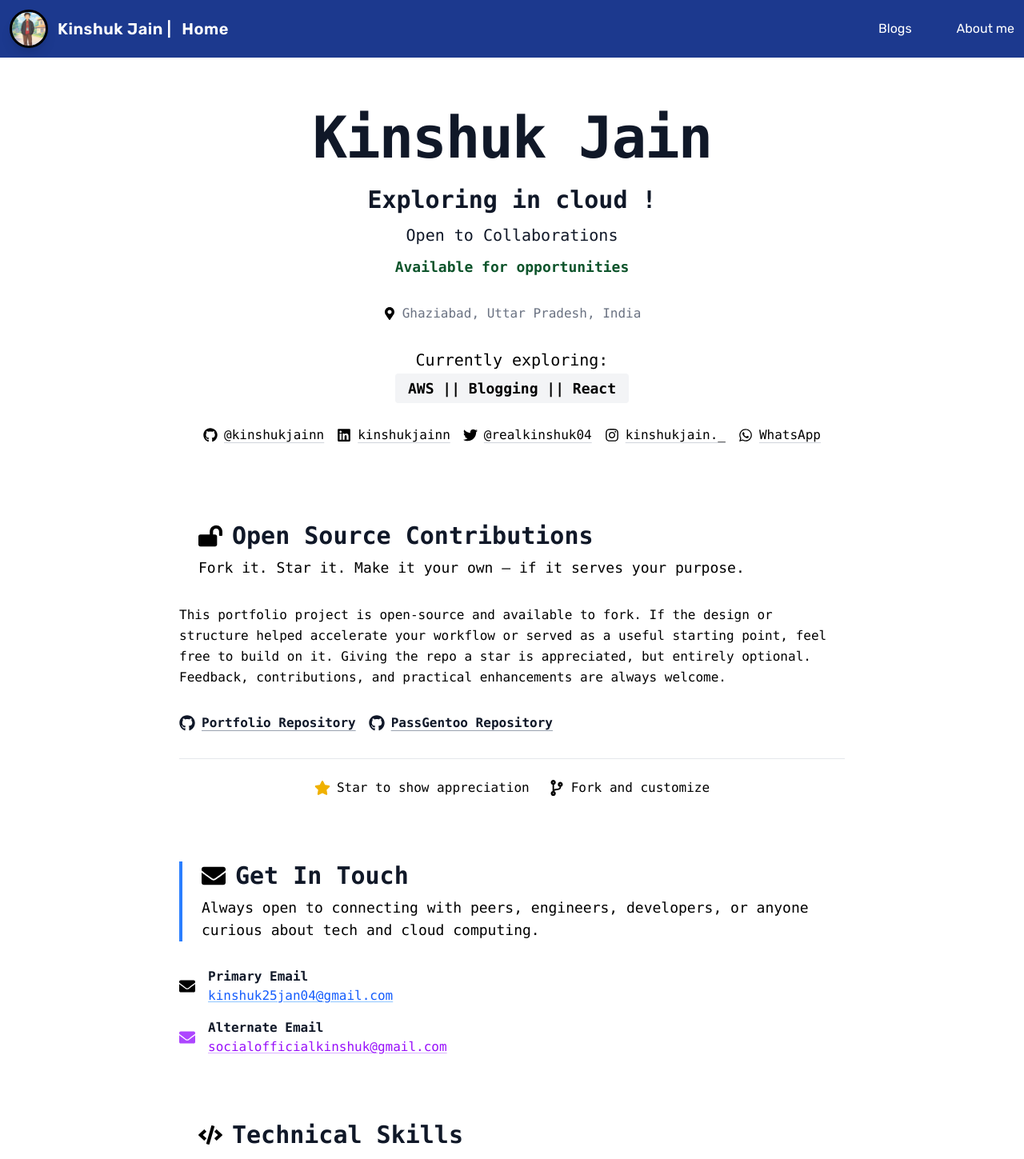
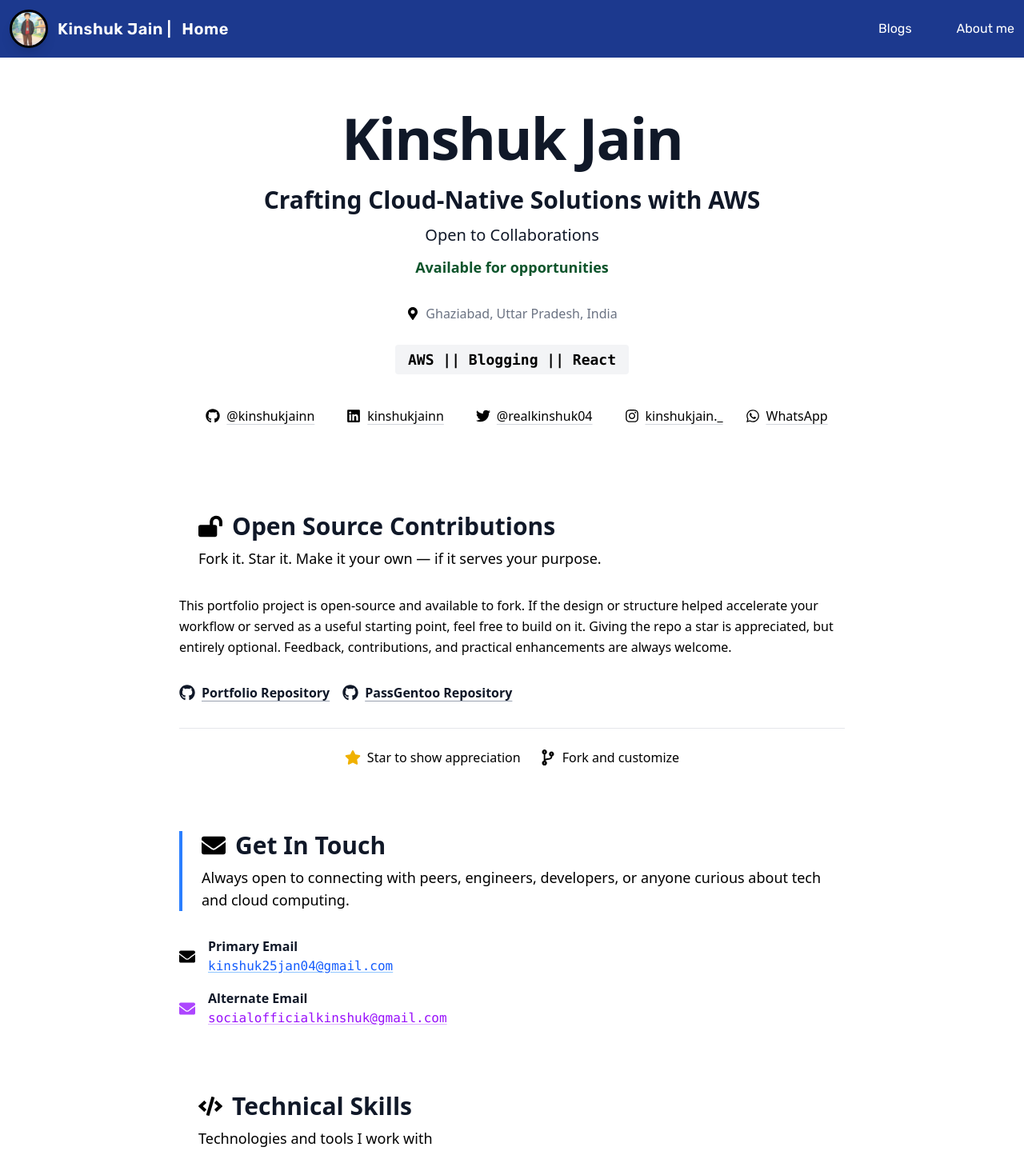
Before and after one commit to kinshukjainn/kinshukkportfolio, a React (Vite) app: page / in a window 1280 px wide. Shown: the top 1449 px of the page at 80% size. Built offline with nearby package versions, Linux system fonts and the light colour scheme.

Commit message:
style: update title and improve text styles in MainContent component for better clarity and aesthetics

```diff
--- a/src/component-mine/MainContent.tsx
+++ b/src/component-mine/MainContent.tsx
@@ -31,7 +31,7 @@ import { SiKubernetes, SiCanva, SiTerraform, SiTailwindcss } from "react-icons/s
 export default function MetaPortfolio() {
   const personalInfo = {
     name: "Kinshuk Jain",
-    title: "Exploring in cloud !",
+    title: "Crafting Cloud-Native Solutions with AWS",
     subtitle: "Open to Collaborations",
     currentlyExploring: "AWS || Blogging || React",
     email: "kinshuk25jan04@gmail.com",
@@ -270,7 +270,7 @@ export default function MetaPortfolio() {
   }
 
   return (
-    <div className="min-h-screen bg-white text-gray-900 font-mono antialiased">
+    <div className="min-h-screen bg-white text-gray-900 font-sans antialiased">
       <div className="max-w-4xl mx-auto px-4 sm:px-6 lg:px-8 py-8 sm:py-12 lg:py-16">
         {/* Header */}
         <header className="text-center mb-16 sm:mb-20 lg:mb-24">
@@ -291,7 +291,6 @@ export default function MetaPortfolio() {
             </div>
 
             <div className="mb-8">
-              <p className="text-lg sm:text-xl text-black mb-2">Currently exploring:</p>
               <code className="text-base sm:text-lg font-mono bg-gray-100 px-4 py-2 rounded text-black font-bold">
                 {personalInfo.currentlyExploring}
               </code>
@@ -306,7 +305,7 @@ export default function MetaPortfolio() {
                 href={social.url}
                 target="_blank"
                 rel="noopener noreferrer"
-                className="inline-flex items-center gap-2 text-black hover:text-blue-600 transition-colors duration-200 text-sm sm:text-base font-medium underline decoration-gray-300 hover:decoration-blue-500 underline-offset-4"
+                className="inline-flex items-center gap-2 text-black hover:text-blue-600 transition-colors duration-200 text-sm sm:text-base font-medium underline decoration-gray-300 hover:decoration-blue-500 p-3  underline-offset-4"
               >
                 <span className="text-lg">{social.icon}</span>
                 <span className="hidden sm:inline">{social.username}</span>
@@ -427,7 +426,7 @@ export default function MetaPortfolio() {
               <FaCode className="text-black" />
               Technical Skills
             </h2>
-            <p className="text-lg text-black font-medium">Technologies and tools I work with professionally</p>
+            <p className="text-lg text-black font-medium">Technologies and tools I work with </p>
           </div>
 
           <div className="space-y-12">
```
